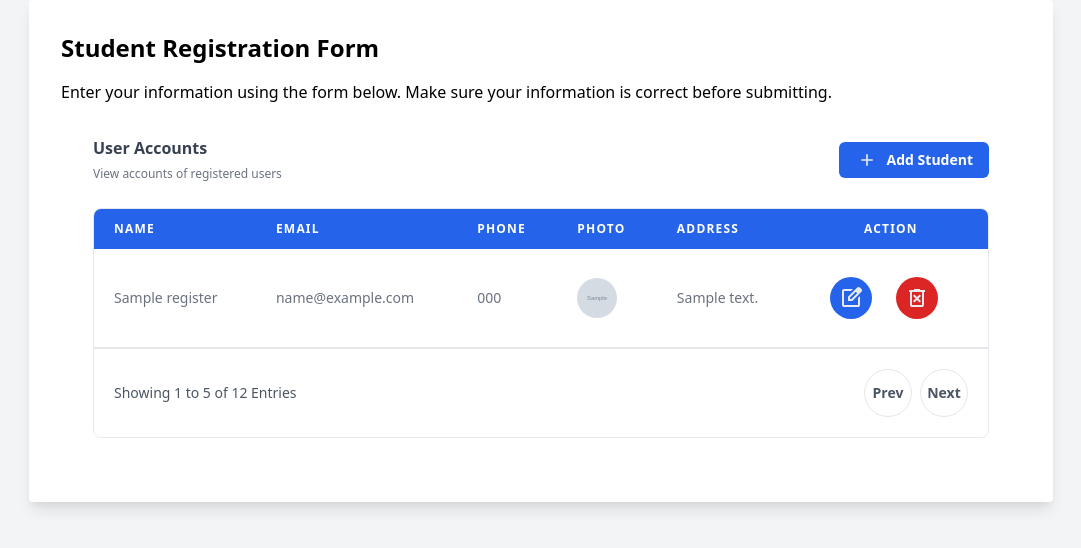
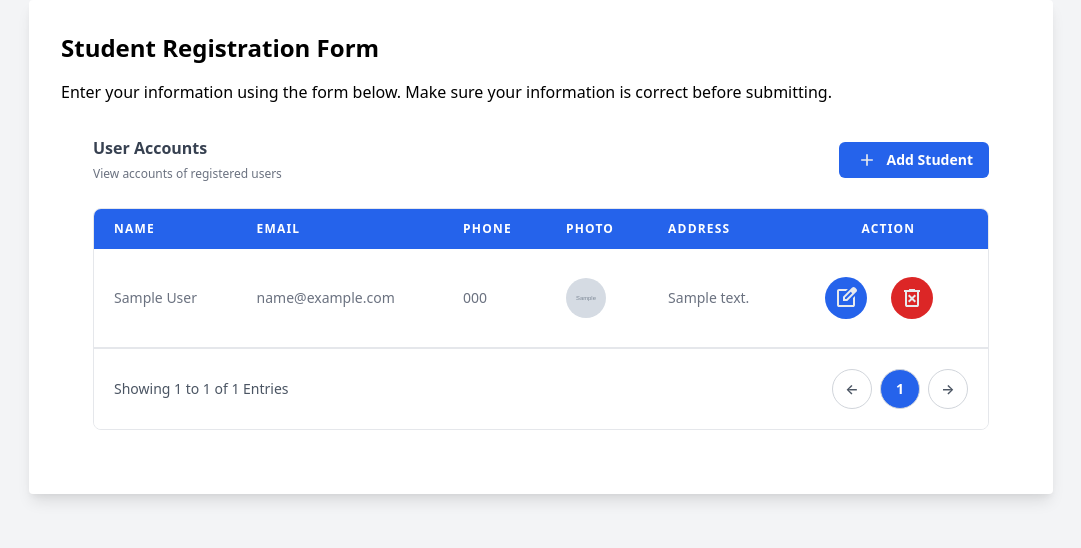
Before and after one commit to andyrhman/php-oop-crud, a PHP site: page /index.php in a window 1280 px wide. Shown: the top 548 px of the page, without its empty margins (99-1180 px from the left). Run offline with PHP 8.4, Linux system fonts and the light colour scheme; tables that the repository leaves empty or names only in its code hold one stand-in row (values such as "Sample post"); grey boxes marked "Sample" are stand-in pictures.

Commit message:
Added delete user and pagination user lists

```diff
--- a/classes/Register.php
+++ b/classes/Register.php
@@ -58,12 +58,27 @@ class Register
         }
     }
 
-    public function allStudent()
+    // public function allStudent()
+    // {
+    //     $query = "SELECT * FROM `tbl_register` ORDER BY id DESC";
+    //     $result = $this->db->select($query);
+    //     return $result;
+    // }
+    public function allStudent($limit, $offset)
     {
-        $query = "SELECT * FROM `tbl_register` ORDER BY id DESC";
+        $query = "SELECT * FROM `tbl_users` ORDER BY id DESC LIMIT $limit OFFSET $offset";
         $result = $this->db->select($query);
         return $result;
     }
+
+    public function countStudents()
+    {
+        $query = "SELECT COUNT(*) as count FROM `tbl_users`";
+        $result = $this->db->select($query);
+        $row = mysqli_fetch_assoc($result);
+        return $row['count'];
+    }
+
 
     public function getStudentById($id)
     {
@@ -142,4 +157,26 @@ class Register
         }
 
     }
+
+    public function deleteStudent($id)
+    {
+        $img_query = "SELECT * FROM tbl_register WHERE id = '$id'";
+        $img_res = $this->db->select($img_query);
+        if ($img_res) {
+            while ($row = mysqli_fetch_assoc($img_res)) {
+                $photo = $row["photo"];
+                unlink($photo);
+            }
+        }
+
+        $query = "DELETE FROM `tbl_register` WHERE id='$id'";
+        $result = $this->db->delete($query);
+        if ($result) {
+            $msg = "Deleted Successfully";
+            return $msg;
+        } else {
+            $msg = "Delete Failed";
+            return $msg;
+        }
+    }
 }
--- a/index.php
+++ b/index.php
@@ -2,6 +2,51 @@
 include_once "classes/Register.php";
 
 $re = new Register();
+
+if (isset($_GET['del'])){
+    $id = base64_decode($_GET['del']);
+    $deleteStudent = $re->deleteStudent($id);
+}
+// Pagination Parameters
+$limit = 10; // Number of records per page
+$page = isset($_GET['page']) ? (int)$_GET['page'] : 1;
+$offset = ($page - 1) * $limit;
+
+// Get Students and Total Count
+$allStudents = $re->allStudent($limit, $offset);
+$totalStudents = $re->countStudents();
+
+// Calculate Total Pages
+$totalPages = ceil($totalStudents / $limit);
+
+function paginationLinks($page, $totalPages) {
+    $pagination = [];
+
+    // Always show the first page
+    if ($page > 3) {
+        $pagination[] = 1;
+        if ($page > 4) {
+            $pagination[] = '...';
+        }
+    }
+
+    // Pages around the current page
+    for ($i = max(1, $page - 2); $i <= min($totalPages, $page + 2); $i++) {
+        $pagination[] = $i;
+    }
+
+    // Always show the last page
+    if ($page < $totalPages - 2) {
+        if ($page < $totalPages - 3) {
+            $pagination[] = '...';
+        }
+        $pagination[] = $totalPages;
+    }
+
+    return $pagination;
+}
+
+$paginationLinks = paginationLinks($page, $totalPages);
 ?>
 
 <!DOCTYPE html>
@@ -26,6 +71,26 @@ $re = new Register();
         <h1 class="text-2xl font-bold mb-4">Student Registration Form</h1>
         <p>Enter your information using the form below. Make sure your information is correct before submitting.</p>
         <div class="mx-auto max-w-screen-lg px-4 py-8 sm:px-8">
+            <?php
+                if (isset($deleteStudent)) {
+                // Determine the Tailwind classes based on success/failure message
+                $isSuccess = strpos($deleteStudent, "Success") !== false;
+                $alertClasses = $isSuccess ? "bg-green-100 border-green-400 text-green-700" : "bg-red-100 border-red-400 text-red-700";
+                ?>
+                <div id="deleteStudent-alert" class="<?= $alertClasses ?> border px-4 py-3 rounded relative" role="alert">
+                    <strong class="font-bold"><?= $deleteStudent ?></strong>
+                    <span class="absolute top-0 bottom-0 right-0 px-4 py-3">
+                    <svg onclick="closeAlert('deleteStudent-alert')" class="fill-current h-6 w-6 text-grey-500" role="button"
+                        xmlns="http://www.w3.org/2000/svg" viewBox="0 0 20 20">
+                        <title>Close</title>
+                        <path
+                        d="M14.348 14.849a1.2 1.2 0 0 1-1.697 0L10 11.819l-2.651 3.029a1.2 1.2 0 1 1-1.697-1.697l2.758-3.15-2.759-3.152a1.2 1.2 0 1 1 1.697-1.697L10 8.183l2.651-3.031a1.2 1.2 0 1 1 1.697 1.697l-2.758 3.152 2.758 3.15a1.2 1.2 0 0 1 0 1.698z" />
+                    </svg>
+                    </span>
+                </div>
+                <?php
+                }
+            ?>
             <div class="flex items-center justify-between pb-6">
                 <div>
                     <h2 class="font-semibold text-gray-700">User Accounts</h2>
@@ -48,8 +113,7 @@ $re = new Register();
                 <div class="overflow-x-auto">
                     <table class="w-full">
                         <thead>
-                            <tr
-                                class="bg-blue-600 text-left text-xs font-semibold uppercase tracking-widest text-white">
+                            <tr class="bg-blue-600 text-left text-xs font-semibold uppercase tracking-widest text-white">
                                 <th class="px-5 py-3">Name</th>
                                 <th class="px-5 py-3">Email</th>
                                 <th class="px-5 py-3">Phone</th>
@@ -60,7 +124,6 @@ $re = new Register();
                         </thead>
                         <tbody class="text-gray-500">
                             <?php
-                            $allStudents = $re->allStudent();
                             if ($allStudents) {
                                 while ($row = mysqli_fetch_assoc($allStudents)) {
                                 ?>
@@ -94,7 +157,9 @@ $re = new Register();
                                                     </a>
                                                 </div>
                                                 <div class="ml-2">
-                                                    <a href="#" class="m-2 inline-flex items-center justify-center rounded-3xl border border-transparent bg-red-600 px-2 py-2 font-medium text-white hover:bg-red-700">
+                                                    <a href="?del=<?= base64_encode($row["id"])?>"
+                                                        onclick="return confirm('Are you sure you want to delete?')"
+                                                        class="m-2 inline-flex items-center justify-center rounded-3xl border border-transparent bg-red-600 px-2 py-2 font-medium text-white hover:bg-red-700">
                                                         <svg xmlns="http://www.w3.org/2000/svg" height="24px" viewBox="0 -960 960 960" width="24px" fill="#e8eaed"><path d="m376-300 104-104 104 104 56-56-104-104 104-104-56-56-104 104-104-104-56 56 104 104-104 104 56 56Zm-96 180q-33 0-56.5-23.5T200-200v-520h-40v-80h200v-40h240v40h200v80h-40v520q0 33-23.5 56.5T680-120H280Zm400-600H280v520h400v-520Zm-400 0v520-520Z"/>
                                                         </svg>
                                                     </a>
@@ -103,7 +168,6 @@ $re = new Register();
                                         </td>
                                     </tr>
                                 <?php
-
                                 }
                             }
                             ?>
@@ -111,17 +175,30 @@ $re = new Register();
                     </table>
                 </div>
                 <div class="flex flex-col items-center border-t bg-white px-5 py-5 sm:flex-row sm:justify-between">
-                    <span class="text-xs text-gray-600 sm:text-sm"> Showing 1 to 5 of 12 Entries </span>
+                    <span class="text-xs text-gray-600 sm:text-sm"> Showing <?= ($offset + 1) ?> to <?= min($offset + $limit, $totalStudents) ?> of <?= $totalStudents ?> Entries </span>
                     <div class="mt-2 inline-flex sm:mt-0">
-                        <button
-                            class="mr-2 h-12 w-12 rounded-full border text-sm font-semibold text-gray-600 transition duration-150 hover:bg-gray-100">Prev</button>
-                        <button
-                            class="h-12 w-12 rounded-full border text-sm font-semibold text-gray-600 transition duration-150 hover:bg-gray-100">Next</button>
+                        <a href="?page=<?= max(1, $page - 1) ?>" class="mr-2 flex h-10 w-10 items-center justify-center rounded-full border border-gray-300 bg-white text-sm font-semibold text-gray-600 hover:bg-gray-100 transition duration-150">←</a>
+                        <?php foreach ($paginationLinks as $link) { ?>
+                            <?php if ($link == '...') { ?>
+                                <span class="mr-2 flex h-10 w-10 items-center justify-center rounded-full border border-gray-300 bg-white text-sm font-semibold text-gray-600">...</span>
+                            <?php } else { ?>
+                                <a href="?page=<?= $link ?>" class="mr-2 flex h-10 w-10 items-center justify-center rounded-full border border-gray-300 bg-white text-sm font-semibold <?= $link == $page ? 'bg-blue-600 text-white' : 'text-gray-600' ?> hover:bg-gray-100 transition duration-150"><?= $link ?></a>
+                            <?php } ?>
+                        <?php } ?>
+                        <a href="?page=<?= min($totalPages, $page + 1) ?>" class="flex h-10 w-10 items-center justify-center rounded-full border border-gray-300 bg-white text-sm font-semibold text-gray-600 hover:bg-gray-100 transition duration-150">→</a>
                     </div>
                 </div>
             </div>
         </div>
     </div>
+    <script>
+    function closeAlert(alertId) {
+      var alertElement = document.getElementById(alertId);
+      if (alertElement) {
+        alertElement.style.display = 'none';
+      }
+    }
+  </script>
 </body>
 
 </html>
--- a/lib/Database.php
+++ b/lib/Database.php
@@ -60,6 +60,16 @@ class Database
             return false;
         }
     }
+
+    public function delete($query)
+    {
+        $result = mysqli_query($this->link, $query) or die($this->link->error . __LINE__);
+        if ($result) {
+            return $result;
+        } else {
+            return false;
+        }
+    }
 }
 
 ?>
```
